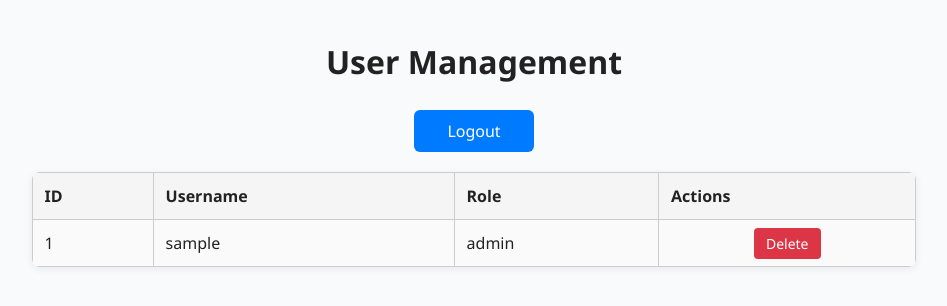
After one commit to WenDEVLIFE/restaurant-booking, a PHP site: page /user.php in a window 1280 px wide. The commit adds this page. Shown: the top 306 px of the page, without its empty margins (166-1113 px from the left). Run offline with PHP 8.4, Linux system fonts and the light colour scheme; the visitor is signed in with stand-in values (Sample User, id 1); tables that the repository leaves empty or names only in its code hold one stand-in row (values such as "Sample post").

Commit message:
Added user and it will display all the user

```diff
--- a/admin_dashboard.php
+++ b/admin_dashboard.php
@@ -175,7 +175,7 @@ $bookings_result = $conn->query($bookings_sql);
 </head>
 <body>
     <div class="header">
-        <h1>Admin Dashboard</h1>
+        <h1>Dashboard</h1>
         <div class="user-info">
             <span>Welcome, <?php echo htmlspecialchars($_SESSION['username']); ?>!</span>
             <a href="?logout=1" class="logout-btn" onclick="return confirm('Are you sure you want to logout?')">Logout</a>
--- /dev/null
+++ b/user.php
@@ -0,0 +1,144 @@
+<?php
+session_start();
+
+// Only allow admin access
+if (!isset($_SESSION['role']) || $_SESSION['role'] !== 'admin') {
+    header('Location: login.php');
+    exit;
+}
+
+// Logout function
+if (isset($_GET['logout'])) {
+    session_destroy();
+    header('Location: login.php');
+    exit;
+}
+
+// Handle delete request
+if (isset($_GET['delete']) && is_numeric($_GET['delete'])) {
+    $delete_id = intval($_GET['delete']);
+    $conn = new mysqli('localhost', 'root', '', 'restaurant');
+    if (!$conn->connect_error) {
+        $stmt = $conn->prepare("DELETE FROM users WHERE user_id = ?");
+        $stmt->bind_param("i", $delete_id);
+        $stmt->execute();
+        $stmt->close();
+        $conn->close();
+        // Refresh to update user list
+        header("Location: user.php");
+        exit;
+    }
+}
+
+// Fetch users from database
+$conn = new mysqli('localhost', 'root', '', 'restaurant');
+if ($conn->connect_error) die("Connection failed: " . $conn->connect_error);
+
+$result = $conn->query("SELECT user_id, username, role FROM users");
+$users = [];
+if ($result) {
+    while ($row = $result->fetch_assoc()) {
+        $users[] = $row;
+    }
+}
+$conn->close();
+?>
+
+<!DOCTYPE html>
+<html>
+<head>
+    <title>User List</title>
+    <style>
+        table {
+            border-collapse: collapse;
+            width: 70%;
+            margin: 20px auto;
+            box-shadow: 0 2px 8px rgba(0,0,0,0.07);
+            border-radius: 8px;
+            overflow: hidden;
+        }
+        th, td {
+            border: 1px solid #ccc;
+            padding: 12px;
+            text-align: left;
+            font-size: 1rem;
+        }
+        th {
+            background: #f5f5f5;
+            font-weight: 600;
+        }
+        body {
+            font-family: 'Segoe UI', Arial, sans-serif;
+            background: #f9fafb;
+            color: #222;
+        }
+        h2 {
+            font-size: 2rem;
+            margin-top: 40px;
+            text-align: center;
+        }
+        tr:nth-child(even) {
+            background: #fafafa;
+        }
+        .logout {
+            margin: 20px auto;
+            display: block;
+            width: 120px;
+            padding: 10px 0;
+            background: #007bff;
+            color: #fff;
+            border: none;
+            border-radius: 6px;
+            text-align: center;
+            text-decoration: none;
+            font-weight: 500;
+            transition: background 0.2s;
+        }
+        .logout:hover {
+            background: #0056b3;
+        }
+        .delete-btn {
+            background: #dc3545;
+            color: white;
+            padding: 6px 12px;
+            text-decoration: none;
+            border-radius: 4px;
+            font-size: 14px;
+            transition: background 0.2s;
+        }
+        .delete-btn:hover {
+            background: #c82333;
+        }
+        .actions {
+            text-align: center;
+        }
+    </style>
+</head>
+<body>
+    <h2>User Management</h2>
+    <a href="?logout=1" class="logout">Logout</a>
+
+    <table>
+        <tr>
+            <th>ID</th>
+            <th>Username</th>
+            <th>Role</th>
+            <th>Actions</th>
+        </tr>
+        <?php foreach ($users as $user): ?>
+        <tr>
+            <td><?= htmlspecialchars($user['user_id']) ?></td>
+            <td><?= htmlspecialchars($user['username']) ?></td>
+            <td><?= htmlspecialchars($user['role']) ?></td>
+            <td class="actions">
+                <a href="?delete=<?= $user['user_id'] ?>"
+                   class="delete-btn"
+                   onclick="return confirm('Are you sure you want to delete this user?')">
+                   Delete
+                </a>
+            </td>
+        </tr>
+        <?php endforeach; ?>
+    </table>
+</body>
+</html>
```
